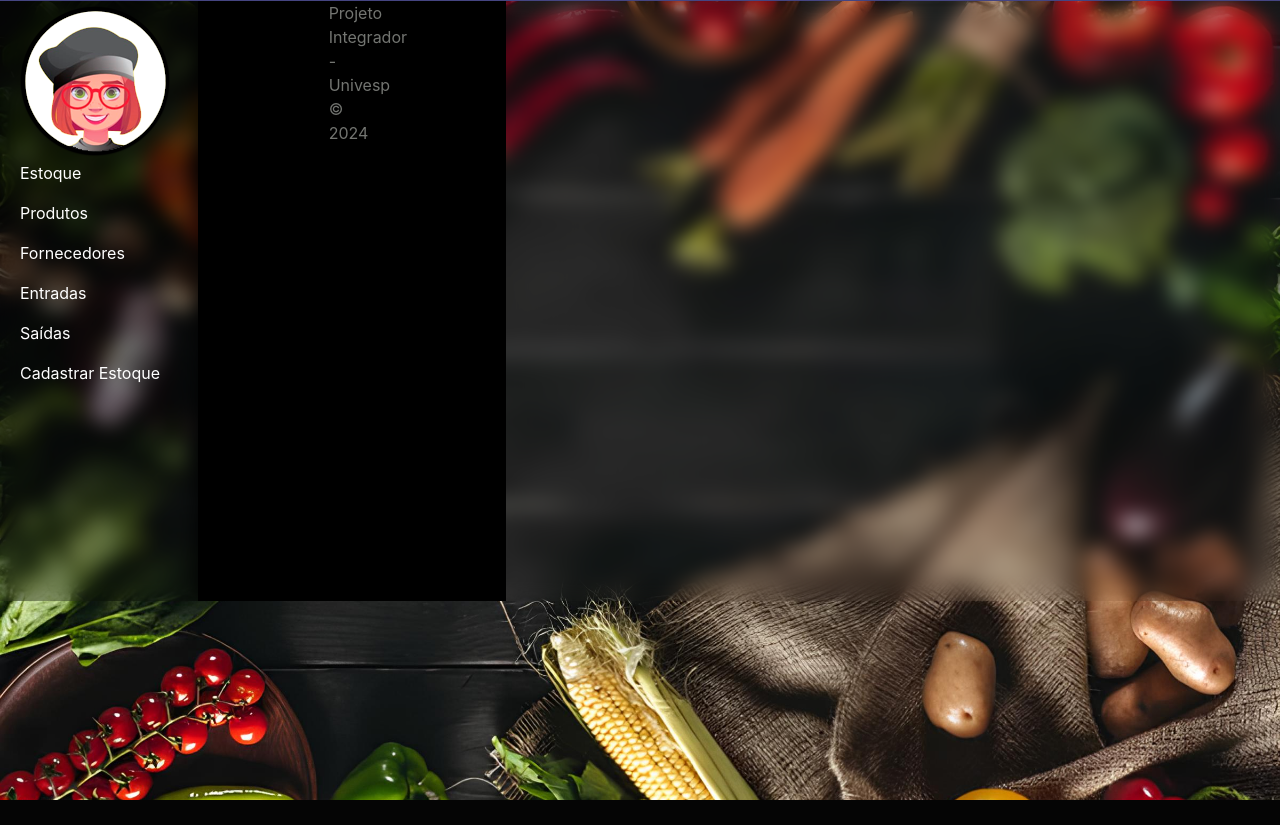
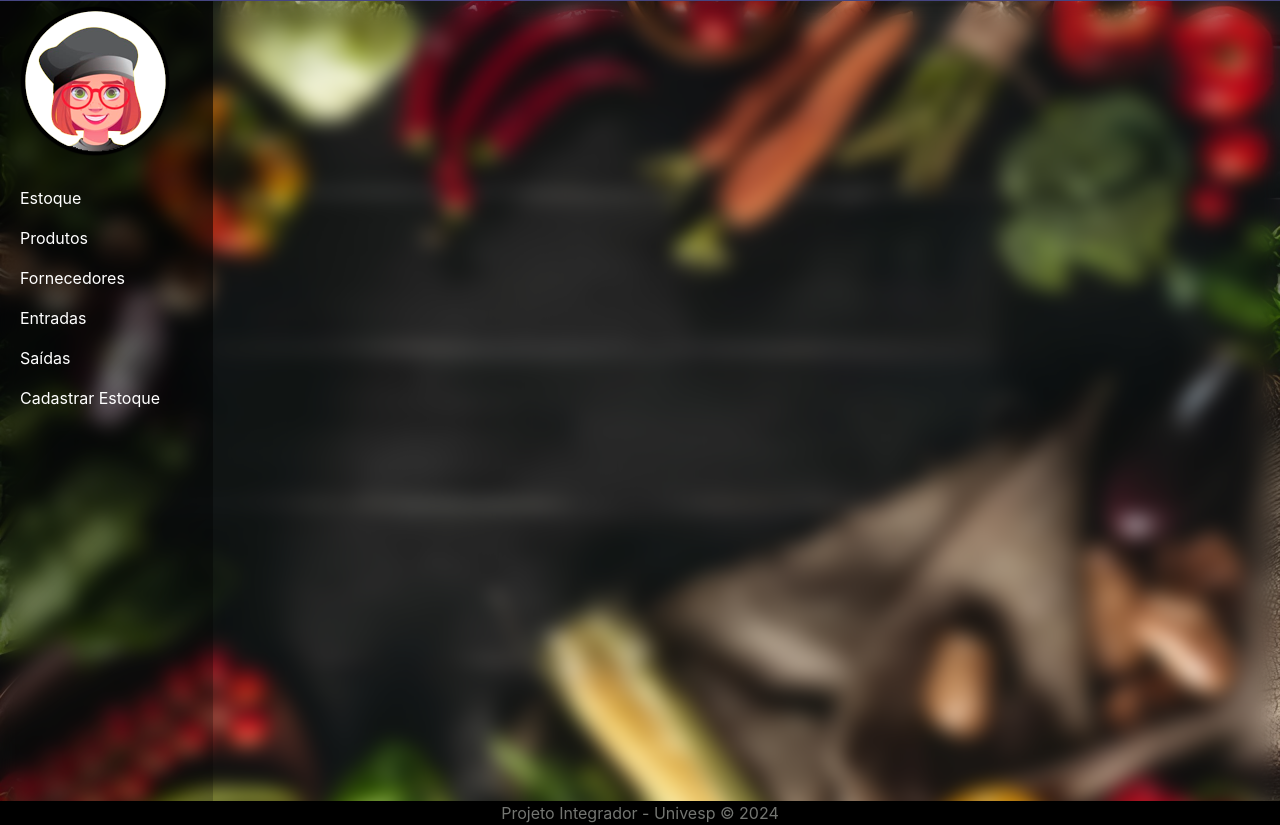
Before and after one commit to Univesp-P1/Projeto-Integrador, a PHP site: the page made by Views/template.php in a window 1280 px wide. Before the commit the page ends 800 px from the top, so only its background shows below. Run offline with PHP 8.4, Linux system fonts and the light colour scheme; the template is opened without the code that fills it, so the values that code supplies are empty; some libraries are stand-ins or nearby versions.

Commit message:
Fixed layout scale

```diff
--- a/Views/panel.php
+++ b/Views/panel.php
@@ -13,7 +13,7 @@
 										</li>
 									<?php endforeach; ?></ul>
 								<?php else: ?>
-									<ul><li>Nenhum produto a baixo do estoque!</li></ul>
+									<ul><li>Nenhum produto abaixo do estoque!</li></ul>
 								<?php endif; ?>
 							</div>
 						</div>
--- a/Views/template.php
+++ b/Views/template.php
@@ -18,13 +18,17 @@
             backdrop-filter: blur(10px);
             -webkit-backdrop-filter: blur(10px);
             background-image: url("<?php echo BASE_URL; ?>/assets/images/background.jpg");
-            background-size: 100% auto;
+            background-size: cover;
             background-attachment: scroll;
             background-color: #000000;
             color: white;
-			display: flex;
-            justify-content: center;
-            align-items: center;
+            min-height: 100vh; /* Garantir que o corpo ocupe toda a altura da tela */
+        }
+        .side_bar {
+            height: 100vh; /* Garantir que a barra lateral ocupe toda a altura da tela */
+        }
+        .content {
+            flex: 1;
         }
     </style>
 </head>
@@ -38,7 +42,7 @@
         <!----Content e SideBar---->
         <div class="row">
             <div class="col-2 side_bar">
-				<img src="<?php echo BASE_URL; ?>/assets/images/icon-perfil.png" class="img-fluid float-center" class="img_logo">
+                <img src="<?php echo BASE_URL; ?>/assets/images/icon-perfil.png" class="img-fluid float-center img_logo">
                 <!---Menu vertical-->
                 <div class="menu_vertical">
                     <ul>
@@ -51,15 +55,17 @@
                     </ul>
                 </div>
             </div>
+            <div class="col-10 content">
                 <?php $this->load_view_in_templete($view_name, $view_data); ?>
-
+            </div>
+        </div>
         <div class="row footer justify-content-center">
-			<div class="col-3">
+            <div class="col-3 text-center">
                 Projeto Integrador - Univesp &copy; 2024
             </div>
         </div>
     </div>
-	<script type="text/javascript" > var BASE_URL = '<?php echo BASE_URL; ?>'; </script>
+    <script type="text/javascript"> var BASE_URL = '<?php echo BASE_URL; ?>'; </script>
     <!---JS Bootstrap --->
     <script type="text/javascript" src="<?php echo BASE_URL; ?>/assets/js/bootstrap.bundle.min.js"></script>
     <!--- JS -->
--- a/composer.json
+++ b/composer.json
@@ -1,9 +1,9 @@
 {
-    "name": "patricia-gomes/controle_de_estoque",
+    "name": "controle_de_estoque",
     "authors": [
         {
-            "name": "Patricia Gomes",
-            "email": "patriciagomesro33@gmail.com"
+            "name": "",
+            "email": ""
         }
     ],
     "keywords":[
```
Lines whose indentation alone changed are shown as unchanged.
